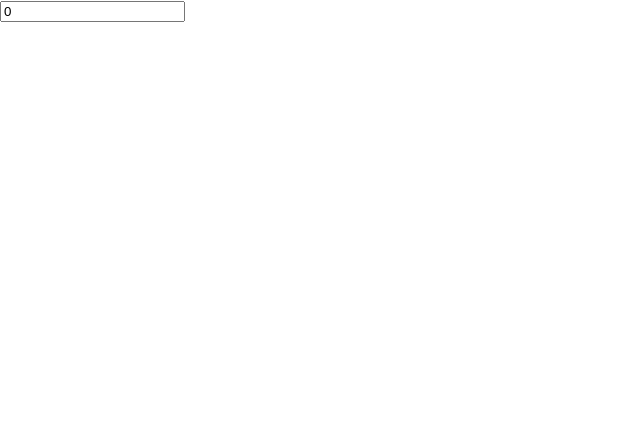
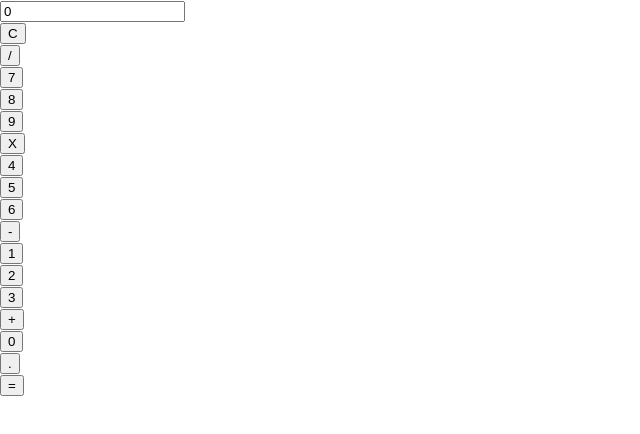
Before and after one commit to LeonT27/react-test-calculator, a React (Create React App) app: page / in a window 1280 px wide. Shown: the top 434 px of the page, without its empty margins (0-640 px from the left). Built offline with nearby package versions, Linux system fonts and the light colour scheme.

Commit message:
adding button component in app

```diff
--- a/src/App.js
+++ b/src/App.js
@@ -44,7 +44,9 @@
       <div className="App">
         <input className="result" type="text" value={this.state.current} />
 
-
+        {buttons.map((btn,i) => {
+          return <Button symbol={btn.symbol} cols={btn.cols} action={(symbol) => btn.action}/>
+        })}
       </div>
     );
   }
--- a/src/components/Button.js
+++ b/src/components/Button.js
@@ -8,7 +8,7 @@
     render() {
         return (
             <div>
-                <button className="calc-button">1</button>
+                <button className="calc-button">{this.props.symbol}</button>
             </div>
         )
     }
```
